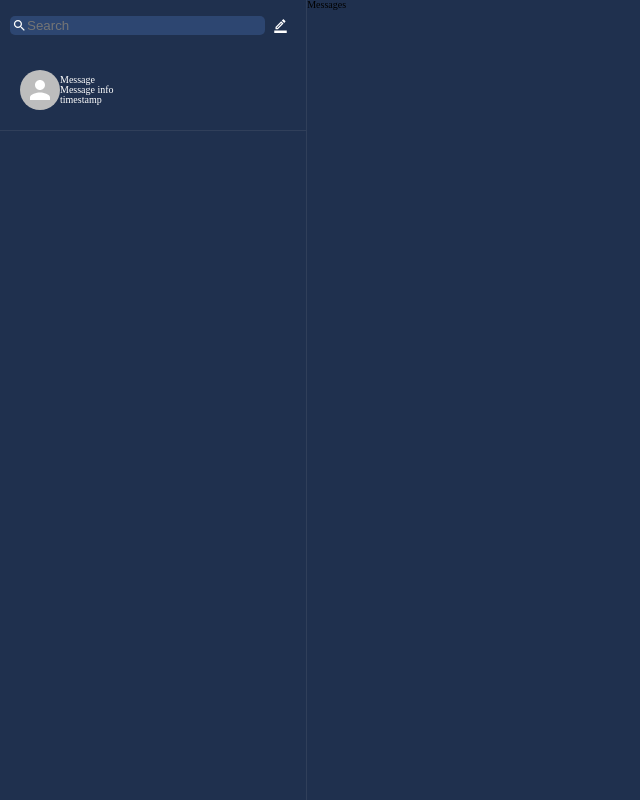
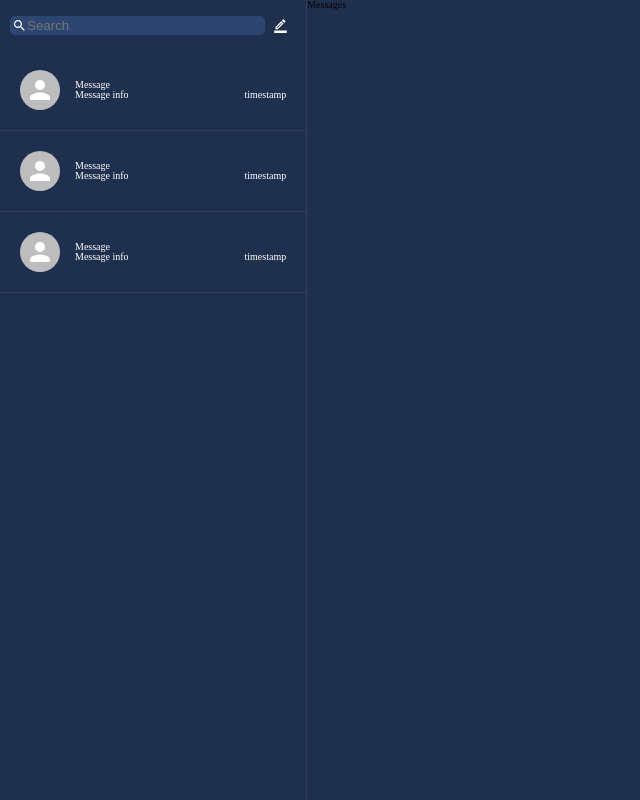
Before and after one commit to A1doranM/message_one, a React (Create React App) app: page / in a window 1280 px wide. Shown: the whole page, without its empty margins (0-640 px from the left). Built offline with nearby package versions, Linux system fonts and the light colour scheme.

Commit message:
styled sidebar threads

```diff
--- a/src/components/Sidebar/Sidebar.jsx
+++ b/src/components/Sidebar/Sidebar.jsx
@@ -19,6 +19,8 @@ function Sidebar(props) {
             </div>
             <div className="sidebar__threads">
                 <SidebarThread/>
+                <SidebarThread/>
+                <SidebarThread/>
             </div>
             <div className="sidebar__bottom"></div>
         </aside>
--- a/src/components/Sidebar/SidebarThread/SidebarThread.css
+++ b/src/components/Sidebar/SidebarThread/SidebarThread.css
@@ -12,5 +12,13 @@
 }
 
 .sidebarThread .sidebarThread__details {
+    margin-left: 1.5rem;
+    position: relative;
+    width: 100%;
+}
 
+.sidebarThread .sidebarThread__details .sidebarThread__timestamp {
+    position: absolute;
+    top: 1rem;
+    right: 0;
 }
```
